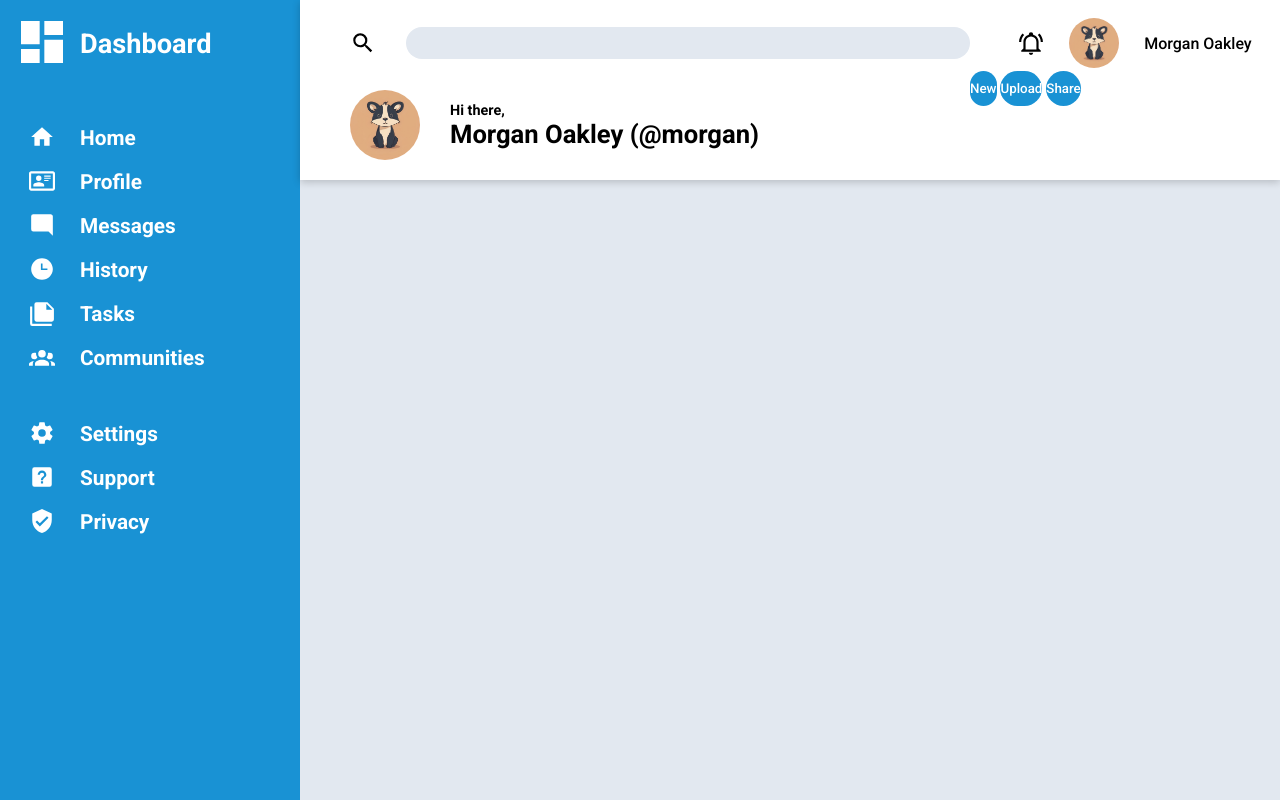
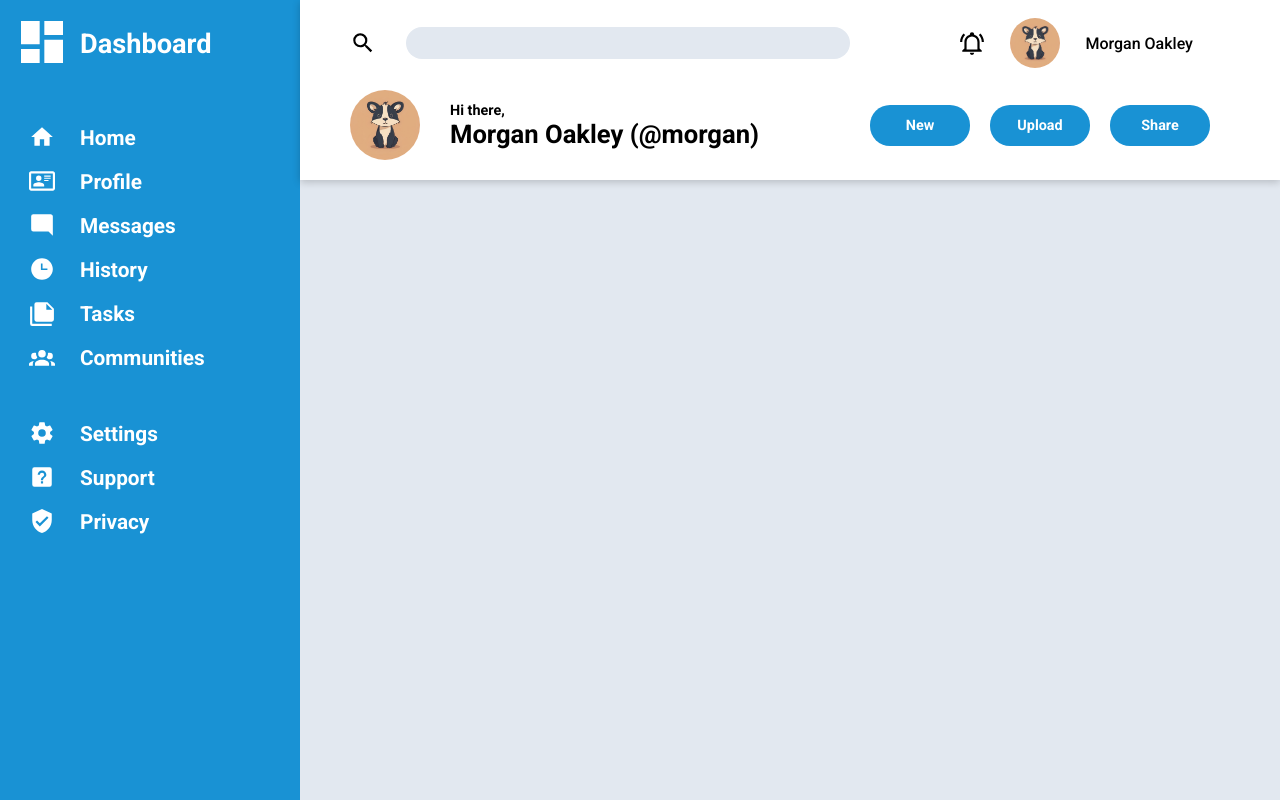
Before and after one commit to Sekaii22/top-dashboard, a plain HTML site: page index.html in a window 1280 px wide. Drawn offline with Linux system fonts and the light colour scheme.

Commit message:
Done styling of header

```diff
--- a/index.html
+++ b/index.html
@@ -35,7 +35,7 @@
         <div class="user-info-container">
             <img class="icon" src="assets/bell-ring-outline.svg" alt="notification-icon">
             <img class="user-profile-img" src="assets/images/2.png" alt="user profile image">
-            <a>Morgan Oakley</a>
+            <a href="">Morgan Oakley</a>
         </div>
         <div class="user-greeting-container">
             <img class="user-profile-img" src="assets/images/2.png" alt="user profile image">
@@ -43,14 +43,14 @@
             <p class="username-text">Morgan Oakley (@morgan)</p>
         </div>
         <div class="btn-container">
-            <div class="button-group">
-                <button type="button">New</button>
-                <button type="button">Upload</button>
-                <button type="button">Share</button>
-            </div>
+            <button id="new-btn" type="button">New</button>
+            <button id="upload-btn" type="button">Upload</button>
+            <button id="share-btn" type="button">Share</button>
         </div>
     </div>
 
-    <div class="content"></div>
+    <div class="content">
+
+    </div>
 </body>
 </html>
--- a/styles.css
+++ b/styles.css
@@ -46,6 +46,16 @@ a:hover {
 }
 
 a:active {
+    filter: brightness(70%);
+}
+
+button:hover {
+    background-color: unset;
+    filter: brightness(85%);
+}
+
+button:active {
+    background-color: unset;
     filter: brightness(70%);
 }
 
@@ -131,7 +141,7 @@ body {
     display: grid;
     grid-template-columns: 2fr 1fr;
     grid-template-rows: 1fr 2fr;
-    padding: 16px 0 0 50px;
+    padding: 16px 50px 0 50px;
     box-shadow: 0 2px 8px rgba(0, 0, 0, 0.2);
 }
 
@@ -196,13 +206,24 @@ body {
 }
 
 .btn-container {
-
+    display: grid;
+    grid-template-columns: 1fr auto auto auto 1fr;
+    align-items: center;
+    justify-items: end;
+    gap: 20px;
 }
 
-button {
-    padding: 10px 0;
+.btn-container button {
+    padding: 12px 0;
+    width: 100px;
     border: none;
     border-radius: 20px;
     background-color: rgb(25,146,212);
     color: white;
+    font-weight: bold;
+    font-size: 0.9rem;
 }
+
+#new-btn {
+    grid-column: 2;
+}
```
